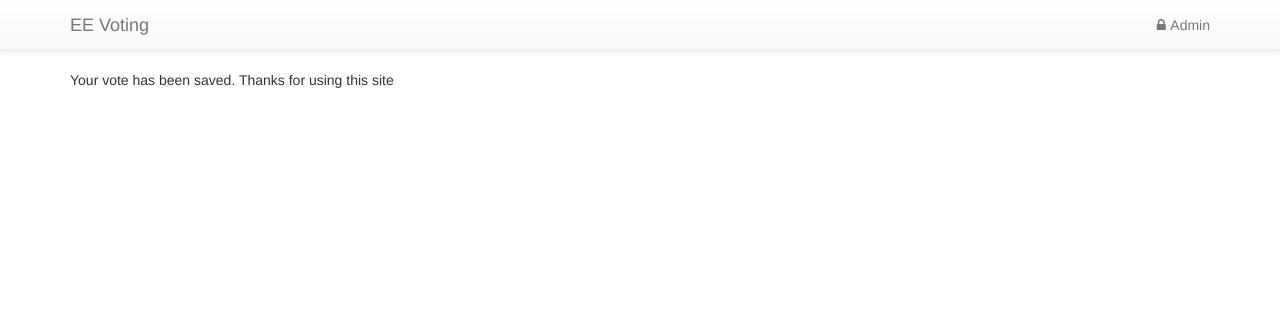
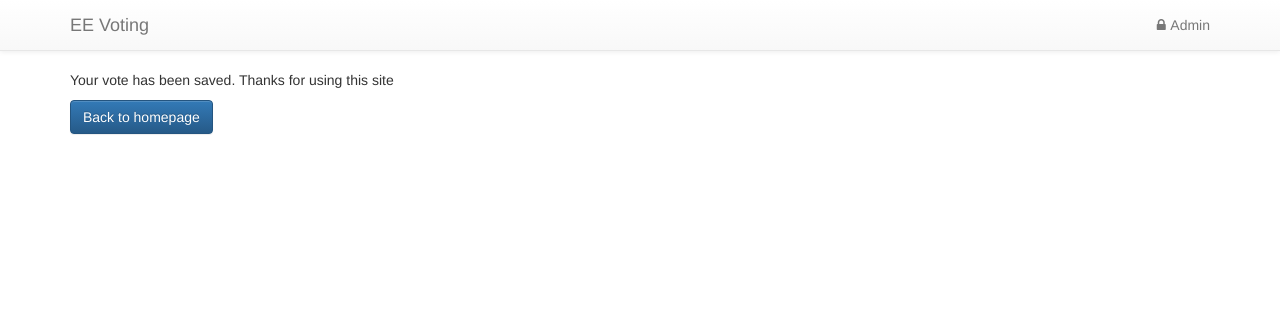
Before and after one commit to lzh9102/ee-voting, a Django app: template voting/templates/voting/end_message.html in a window 1280 px wide. Shown: the top 311 px of the page. Run offline with Django 3.2, Linux system fonts and the light colour scheme; the template is opened without the code that fills it, so the values that code supplies are empty; parts of the project's set-up code (start-up, migrations or seed data) failed here and were passed over; some libraries are stand-ins or nearby versions.

Commit message:
end_message: add a link to return to homepage

```diff
--- a/voting/templates/voting/end_message.html
+++ b/voting/templates/voting/end_message.html
@@ -5,4 +5,7 @@
 <p>
   {% blocktrans %}Your vote has been saved. Thanks for using this site{% endblocktrans %}
 </p>
+<p>
+  <a class="btn btn-primary" href="{% url 'welcome_page' %}">{% trans "Back to homepage" %}</a>
+</p>
 {% endblock content %}
```
